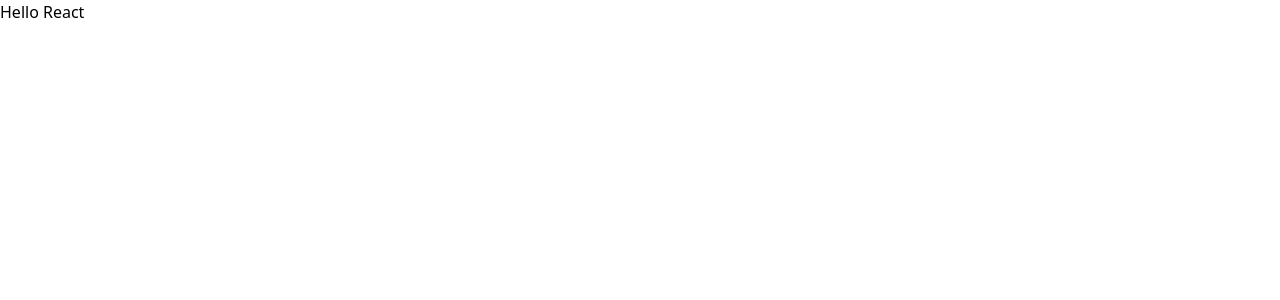
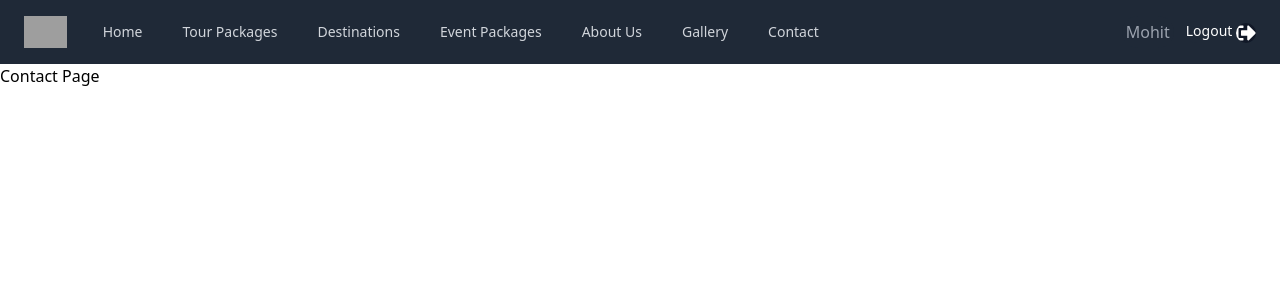
Before and after one commit to Mostakimul/node-tour-react, a React (Create React App) app: page /contact-us in a window 1280 px wide. Shown: the top 300 px of the page. Built offline with nearby package versions, Linux system fonts and the light colour scheme; grey boxes are pictures that could not be loaded.

Commit message:
basic page and navigation

```diff
--- a/src/App.js
+++ b/src/App.js
@@ -1,8 +1,52 @@
+import { BrowserRouter as Router, Route, Switch } from 'react-router-dom';
+import TheNavbar from './components/common/TheNavbar';
+import About from './pages/About';
+import AllDestination from './pages/AllDestination';
+import AllTourPackages from './pages/AllTourPackages';
+import Contact from './pages/Contact';
+import Error from './pages/Error';
+import EventPackage from './pages/EventPackage';
+import Gallery from './pages/Gallery';
+import Home from './pages/Home';
+
 function App() {
   return (
-    <div>
-      <h3>Hello React</h3>
-    </div>
+    <Router>
+      <div className="bg-gray-800">
+        <div className="container">
+          <TheNavbar />
+        </div>
+      </div>
+      <Switch>
+        <Route path="/home">
+          <Home />
+        </Route>
+        <Route path="/tour-packages">
+          <AllTourPackages />
+        </Route>
+        <Route path="/our-destinations">
+          <AllDestination />
+        </Route>
+        <Route path="/event-packages">
+          <EventPackage />
+        </Route>
+        <Route path="/about-us">
+          <About />
+        </Route>
+        <Route path="/gallery">
+          <Gallery />
+        </Route>
+        <Route path="/contact-us">
+          <Contact />
+        </Route>
+        <Route exact path="/">
+          <Home />
+        </Route>
+        <Route path="*">
+          <Error />
+        </Route>
+      </Switch>
+    </Router>
   );
 }
 
--- /dev/null
+++ b/src/components/common/TheNavbar.js
@@ -0,0 +1,163 @@
+import { Disclosure } from '@headlessui/react';
+import { React } from 'react';
+import { FaSignOutAlt } from 'react-icons/fa';
+// import { BellIcon, MenuIcon, XIcon } from '@heroicons/react/outline'
+import { HiMenu, HiX } from 'react-icons/hi';
+import { Link } from 'react-router-dom';
+
+const TheNavbar = () => {
+  return (
+    <Disclosure as="nav">
+      {({ open }) => (
+        <>
+          <div className="px-2 sm:px-6 lg:px-2">
+            <div className="relative flex items-center justify-between h-16">
+              <div className="absolute inset-y-0 left-0 flex items-center sm:hidden">
+                {/* Mobile menu button*/}
+                <Disclosure.Button className="inline-flex items-center justify-center p-2 rounded-md text-gray-400 hover:text-white hover:bg-gray-700 focus:outline-none focus:ring-2 focus:ring-inset focus:ring-white">
+                  <span className="sr-only">Open main menu</span>
+                  {open ? (
+                    <HiX className="block h-6 w-6" aria-hidden="true" />
+                  ) : (
+                    <HiMenu className="block h-6 w-6" aria-hidden="true" />
+                  )}
+                </Disclosure.Button>
+              </div>
+              <div className="flex-1 flex items-center justify-center sm:items-stretch sm:justify-start">
+                <div className="flex-shrink-0 flex items-center">
+                  <Link to="/">
+                    <img
+                      className="block lg:hidden h-8 w-auto"
+                      src="https://i.ibb.co/NntQHsy/logo-2x-white.png"
+                      alt="GTour"
+                    />
+                  </Link>
+                  <Link to="/">
+                    <img
+                      className="hidden lg:block h-8 w-auto"
+                      src="https://i.ibb.co/NntQHsy/logo-2x-white.png"
+                      alt="Gtour"
+                    />
+                  </Link>
+                </div>
+                <div className="hidden sm:block sm:ml-6">
+                  <div className="flex space-x-4">
+                    <Link
+                      to="/"
+                      className="px-3 py-2 rounded-md text-sm font-medium text-gray-300 hover:bg-gray-700 hover:text-white"
+                    >
+                      Home
+                    </Link>
+                    <Link
+                      to="/tour-packages"
+                      className="px-3 py-2 rounded-md text-sm font-medium text-gray-300 hover:bg-gray-700 hover:text-white"
+                    >
+                      Tour Packages
+                    </Link>
+                    <Link
+                      to="/our-destinations"
+                      className="px-3 py-2 rounded-md text-sm font-medium text-gray-300 hover:bg-gray-700 hover:text-white"
+                    >
+                      Destinations
+                    </Link>
+                    <Link
+                      to="/event-packages"
+                      className="px-3 py-2 rounded-md text-sm font-medium text-gray-300 hover:bg-gray-700 hover:text-white"
+                    >
+                      Event Packages
+                    </Link>
+                    <Link
+                      to="/about-us"
+                      className="px-3 py-2 rounded-md text-sm font-medium text-gray-300 hover:bg-gray-700 hover:text-white"
+                    >
+                      About Us
+                    </Link>
+                    <Link
+                      to="/gallery"
+                      className="px-3 py-2 rounded-md text-sm font-medium text-gray-300 hover:bg-gray-700 hover:text-white"
+                    >
+                      Gallery
+                    </Link>
+                    <Link
+                      to="/contact-us"
+                      className="px-3 py-2 rounded-md text-sm font-medium text-gray-300 hover:bg-gray-700 hover:text-white"
+                    >
+                      Contact
+                    </Link>
+                  </div>
+                </div>
+              </div>
+              <div className="absolute inset-y-0 right-0 block sm:flex items-center pr-2 sm:static sm:inset-auto sm:ml-6 sm:pr-0">
+                <div className="bg-gray-800 p-1 rounded-full text-gray-400 text-center hover:text-white">
+                  Mohit
+                </div>
+                <div className="ml-3 relative">
+                  <div>
+                    <div className="bg-gray-800 flex text-sm rounded-full focus:outline-none focus:ring-2 focus:ring-offset-2 focus:ring-offset-gray-800 focus:ring-white">
+                      <button className="text-white font-medium">
+                        Logout{' '}
+                        <FaSignOutAlt
+                          className="inline-block w-5 h-5 text-white
+                      bg-gray-900 rounded-full"
+                        />
+                      </button>
+                    </div>
+                  </div>
+                </div>
+              </div>
+            </div>
+          </div>
+
+          <Disclosure.Panel className="sm:hidden">
+            <div className="px-2 pt-2 pb-3 space-y-1">
+              <Link
+                to="/"
+                className="block px-4 py-2 text-sm text-gray-300 hover:bg-gray-700 hover:text-white"
+              >
+                Home
+              </Link>
+              <Link
+                to="/tour-packages"
+                className="block px-4 py-2 text-sm text-gray-300 hover:bg-gray-700 hover:text-white"
+              >
+                Tour Packages
+              </Link>
+              <Link
+                to="/our-destinations"
+                className="block px-4 py-2 text-sm text-gray-300 hover:bg-gray-700 hover:text-white"
+              >
+                Destinations
+              </Link>
+              <Link
+                to="/event-packages"
+                className="block px-4 py-2 text-sm text-gray-300 hover:bg-gray-700 hover:text-white"
+              >
+                Event Packages
+              </Link>
+              <Link
+                to="/about-us"
+                className="block px-4 py-2 text-sm text-gray-300 hover:bg-gray-700 hover:text-white"
+              >
+                About Us
+              </Link>
+              <Link
+                to="/gallery"
+                className="block px-4 py-2 text-sm text-gray-300 hover:bg-gray-700 hover:text-white"
+              >
+                Gallery
+              </Link>
+              <Link
+                to="/contact-us"
+                className="block px-4 py-2 text-sm text-gray-300 hover:bg-gray-700 hover:text-white"
+              >
+                Contact
+              </Link>
+            </div>
+          </Disclosure.Panel>
+        </>
+      )}
+    </Disclosure>
+  );
+};
+
+export default TheNavbar;
--- /dev/null
+++ b/src/pages/About.js
@@ -0,0 +1,11 @@
+import React from 'react';
+
+const About = () => {
+  return (
+    <div>
+      <h2>About page</h2>
+    </div>
+  );
+};
+
+export default About;
--- /dev/null
+++ b/src/pages/AllDestination.js
@@ -0,0 +1,11 @@
+import React from 'react';
+
+const AllDestination = () => {
+  return (
+    <div>
+      <h2>All Destinations</h2>
+    </div>
+  );
+};
+
+export default AllDestination;
--- /dev/null
+++ b/src/pages/AllTourPackages.js
@@ -0,0 +1,11 @@
+import React from 'react';
+
+const AllTourPackages = () => {
+  return (
+    <div>
+      <h3>All Tour Packages</h3>
+    </div>
+  );
+};
+
+export default AllTourPackages;
--- /dev/null
+++ b/src/pages/Contact.js
@@ -0,0 +1,11 @@
+import React from 'react';
+
+const Contact = () => {
+  return (
+    <div>
+      <h2>Contact Page</h2>
+    </div>
+  );
+};
+
+export default Contact;
--- /dev/null
+++ b/src/pages/Error.js
@@ -0,0 +1,11 @@
+import React from 'react';
+
+const Error = () => {
+  return (
+    <div>
+      <h2>This is error message!</h2>
+    </div>
+  );
+};
+
+export default Error;
--- /dev/null
+++ b/src/pages/EventPackage.js
@@ -0,0 +1,11 @@
+import React from 'react';
+
+const EventPackage = () => {
+  return (
+    <div>
+      <h2>Event packages</h2>
+    </div>
+  );
+};
+
+export default EventPackage;
--- /dev/null
+++ b/src/pages/Gallery.js
@@ -0,0 +1,11 @@
+import React from 'react';
+
+const Gallery = () => {
+  return (
+    <div>
+      <h3>Gallery page</h3>
+    </div>
+  );
+};
+
+export default Gallery;
--- /dev/null
+++ b/src/pages/Home.js
@@ -0,0 +1,11 @@
+import React from 'react';
+
+const Home = () => {
+  return (
+    <main>
+      <h2>Home page</h2>
+    </main>
+  );
+};
+
+export default Home;
--- a/tailwind.config.js
+++ b/tailwind.config.js
@@ -3,6 +3,10 @@ module.exports = {
   darkMode: false, // or 'media' or 'class'
   theme: {
     extend: {},
+    container: {
+      center: true,
+      padding: '1rem',
+    },
   },
   variants: {
     extend: {},
```
